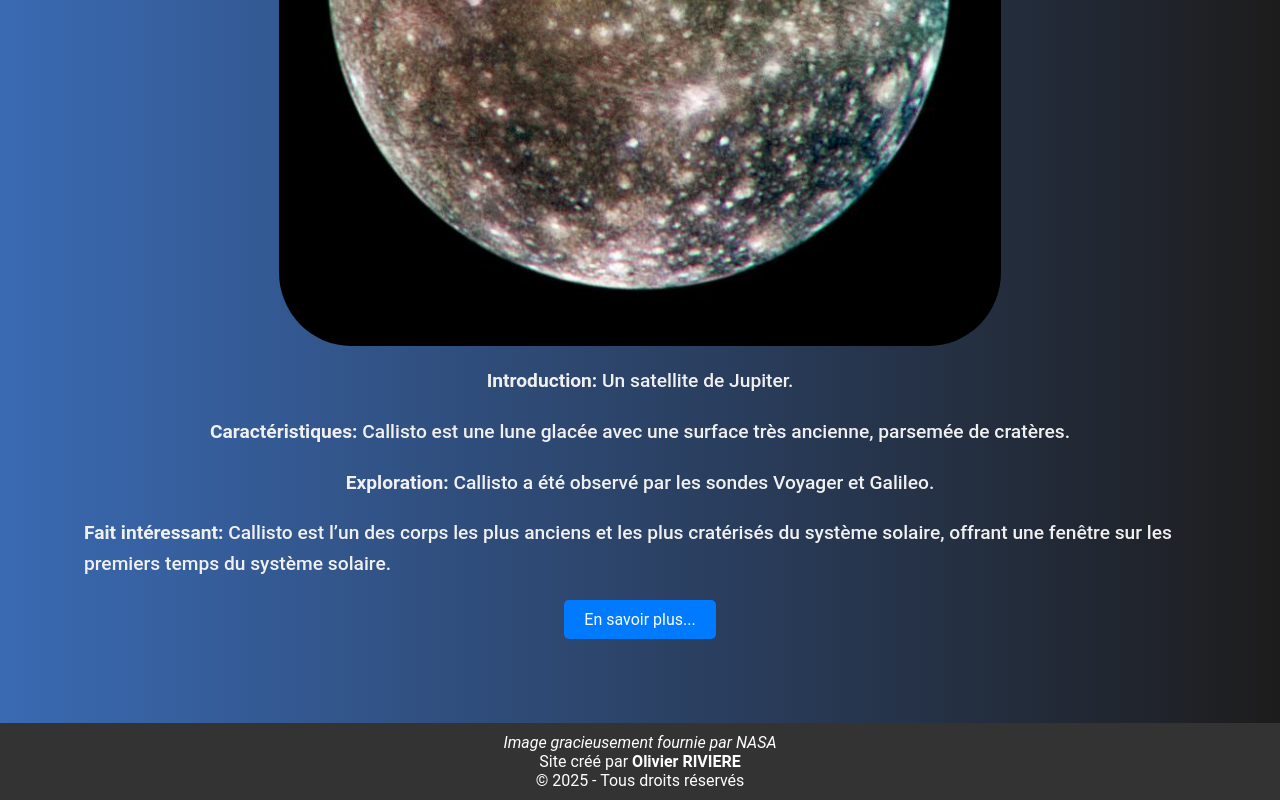
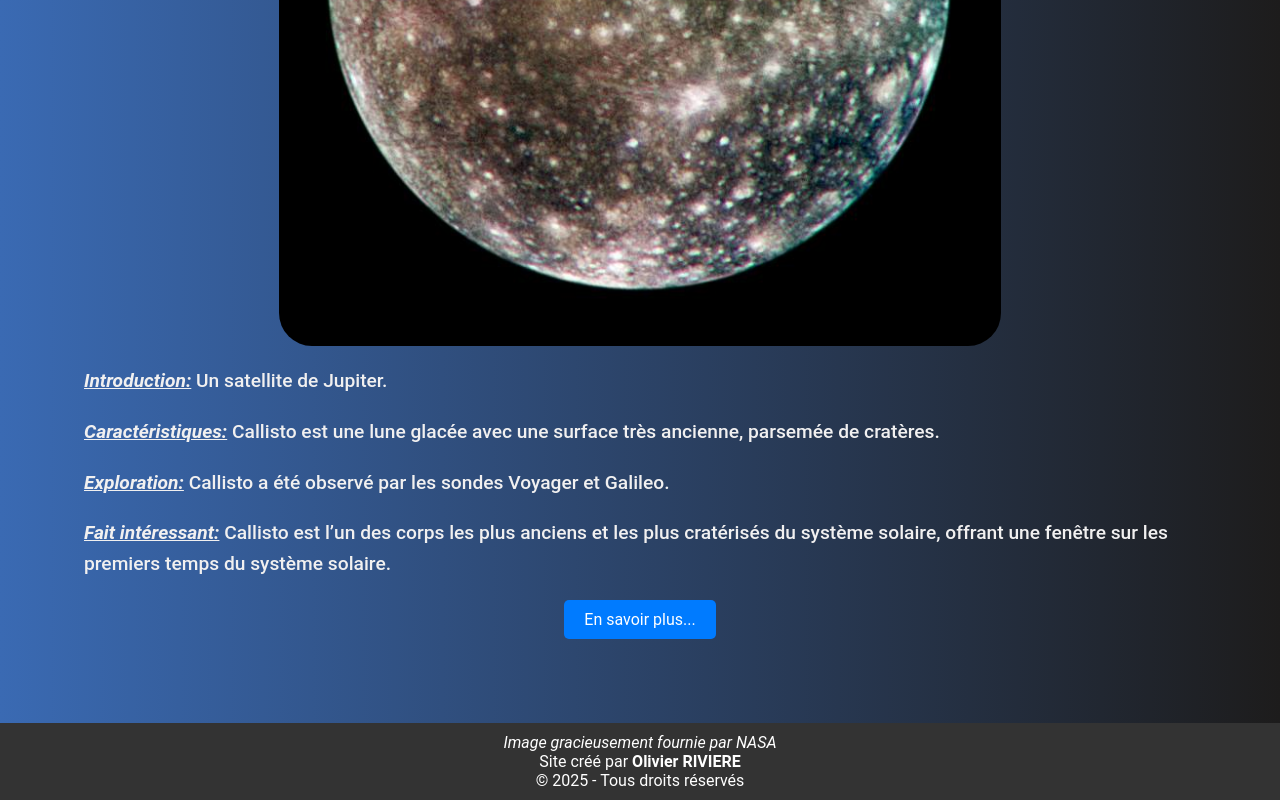
Before and after one commit to Olivier-RIVIERE/system_solar, a React (Create React App) app: page /satellites/callisto in a window 1280 px wide. Shown: the part 616-1416 px from the top of the page. Built offline with nearby package versions, Linux system fonts and the light colour scheme.

Commit message:
add info planets

```diff
--- a/src/assets/planetData.js
+++ b/src/assets/planetData.js
@@ -13,10 +13,14 @@ const planetData = [
     id: 'mars',
     name: 'Mars',
     description: {
-      intro: 'Mars, souvent appelée la planète rouge, est la quatrième planète à partir du Soleil.',
-      characteristics: 'Mars est une planète rocheuse avec des températures très froides.',
-      exploration: 'Elle a été explorée par plusieurs rovers, dont Perseverance en 2020.',
-      interestingFact: 'Mars a des volcans géants, comme Olympus Mons, le plus grand volcan du système solaire.'
+      intro:
+        "Mars, surnommée la « planète rouge » à cause de l’oxyde de fer qui recouvre sa surface, est la quatrième planète du Système solaire et orbite à environ 228 millions de kilomètres du Soleil.",
+      characteristics:
+        "Planète tellurique d’un rayon d’environ 3 390 km (un peu plus de la moitié de la Terre) et d’une gravité ~38 % de la nôtre. Atmosphère très fine composée à 95 % de CO₂, avec des tempêtes de poussière géantes, des calottes polaires de glace d’eau et de CO₂, et des variations de température de –125 °C la nuit polaire à +20 °C en plein été équatorial.",
+      exploration:
+        "Depuis Mariner 4 (1965), plus de 50 missions ont visé Mars. En 2021, Perseverance collecte des échantillons pour le programme Mars Sample Return prévu fin des années 2020. L’hélicoptère Ingenuity a réalisé le premier vol motorisé sur une autre planète. Les orbiteurs actifs, comme Mars Reconnaissance Orbiter et ExoMars TGO, cartographient surface et atmosphère. Zhurong (Chine) est en hibernation depuis 2023.",
+      interestingFact:
+        "Olympus Mons, volcan bouclier haut de 22 km, pourrait couvrir la France entière. Mars possède aussi Valles Marineris, canyon long de 4 000 km, et deux petites lunes capturées, Phobos et Deimos."
     },
     image: marsImg,
     url: 'https://fr.wikipedia.org/wiki/Mars_(plan%C3%A8te)'
@@ -25,22 +29,29 @@ const planetData = [
     id: 'jupiter',
     name: 'Jupiter',
     description: {
-      intro: 'La plus grosse planète du système solaire.',
-      characteristics: 'Jupiter est une géante gazeuse avec une composition principalement d’hydrogène et d’hélium.',
-      exploration: 'Elle a été visitée par la sonde Juno, qui étudie son atmosphère.',
-      interestingFact: 'Jupiter possède la Grande Tache Rouge, une tempête géante qui dure depuis des siècles.'
+      intro: "Jupiter, cinquième planète du Système solaire, est une géante gazeuse dont la masse dépasse deux fois celle de toutes les autres planètes réunies.",
+      characteristics:
+        "Rayon équatorial ≃ 71 500 km (11× Terre), gravité de surface ~2,5 g. Atmosphère dominée par H₂ (≈90 %) et He (≈10 %), striée de bandes nuageuses, de jets supersoniques et de tempêtes colossales. Champ magnétique immense, anneaux ténus, au moins 95 lunes confirmées dont les Galiléennes (Io, Europe, Ganymède, Callisto).",
+      exploration:
+        "Survols Pioneer 10-11 (1973-74) puis Voyager 1-2 (1979). L’orbiteur Galileo (1995-2003) a largué une sonde atmosphérique. Juno (2016-2025 +) analyse structure interne, pôles et survole Io, Europe et Ganymède. La mission européenne JUICE, lancée en 2023, rejoindra le système jovien en 2031 ; Europa Clipper suivra vers 2030.",
+      interestingFact:
+        "La Grande Tache Rouge, anticyclone large d’environ 16 000 km, dure depuis au moins 350 ans malgré un rétrécissement progressif. Jupiter rayonne plus d’énergie qu’elle n’en reçoit grâce à sa contraction gravitationnelle."
     },
     image: jupiterImg,
-    url: 'https://fr.wikipedia.org/wiki/Jupiter_(plan%C3%A8te)'
+    url: 'https://fr.wikipedia.org/wiki/Jupiter_(planète)'
   },
   {
     id: 'saturne',
     name: 'Saturne',
     description: {
-      intro: 'Une autre géante gazeuse célèbre pour ses anneaux spectaculaires.',
-      characteristics: 'Saturne est la deuxième plus grande planète du système solaire et est principalement composée de gaz.',
-      exploration: 'La sonde Cassini a étudié Saturne et ses lunes pendant plus de 13 ans.',
-      interestingFact: 'Les anneaux de Saturne sont faits de morceaux de glace et de roches, allant de la poussière aux blocs de plusieurs mètres.'
+      intro:
+        "Saturne, sixième planète à partir du Soleil, est la seconde géante gazeuse du Système solaire et l’astre le moins dense connu : elle flotterait dans l’eau !",
+      characteristics:
+        "Rayon équatorial ≃ 58 200 km (9,4 × Terre), densité 0,69 g/cm³, gravité ~1,07 g. Atmosphère ~96 % H₂ et 3 % He, coiffée de bandes nuageuses et du célèbre « hexagone » polaire. Système d’anneaux de glace et poussières, actuellement vu par la tranche lors du croisement de plan annulaire de 2025. Au moins 274 lunes confirmées, dont Titan, lune plus grande que Mercure.",
+      exploration:
+        "Cassini-Huygens (2004-2017) a cartographié la planète et posé la sonde Huygens sur Titan. La mission Dragonfly doit décoller en 2028 et atteindre Titan en 2034. Divers survols (Pioneer 11, Voyager 1-2, New Horizons) ont complété nos données.",
+      interestingFact:
+        "Les anneaux se consument lentement en « pluie d’anneaux » ; ils pourraient disparaître en quelques centaines de millions d’années, mais dès mars 2025 ils deviennent quasi invisibles depuis la Terre. "
     },
     image: saturneImg,
     url: 'https://fr.wikipedia.org/wiki/Saturne_(plan%C3%A8te)'
@@ -49,10 +60,14 @@ const planetData = [
     id: 'uranus',
     name: 'Uranus',
     description: {
-      intro: 'Une planète glacée située au-delà de Saturne.',
-      characteristics: 'Uranus est une géante de glace avec des atmosphères de méthane, d’ammoniac et de vapeur d’eau.',
-      exploration: 'La sonde Voyager 2 a effectué un survol d’Uranus en 1986, offrant les premières images détaillées de la planète.',
-      interestingFact: 'Uranus tourne sur le côté par rapport à son orbite, probablement à cause d’une collision avec un autre corps céleste.'
+      intro:
+        "Uranus, découverte en 1781, est une géante de glace bleu pâle – septième planète du Système solaire – dont l’axe est couché sur le plan orbital.",
+      characteristics:
+        "Rayon ≃ 25 360 km (4,0 × Terre), gravité 0,89 g. Atmosphère dominée par H₂/He avec ~2 % CH₄ qui lui donne sa teinte cyan. Axial tilt : 98 °, d’où des saisons de 42 ans de jour puis 42 ans de nuit par pôle. 28 lunes recensées et un système d’anneaux sombre.",
+      exploration:
+        "Seul Voyager 2 l’a survolée (janv. 1986). Le Flagship « Uranus Orbiter & Probe », mission phare du décadal 2023-2032, vise un lancement ~2031-2032 pour arrivée ~2044.",
+      interestingFact:
+        "L’inclinaison extrême s’expliquerait par un impact géant au début de l’histoire planétaire – raison probable de son noyau peu chaud et de son faible rayonnement interne."
     },
     image: uranusImg,
     url: 'https://fr.wikipedia.org/wiki/Uranus_(plan%C3%A8te)'
@@ -61,10 +76,14 @@ const planetData = [
     id: 'neptune',
     name: 'Neptune',
     description: {
-      intro: 'La huitième et dernière planète du système solaire.',
-      characteristics: 'Neptune est une géante de glace avec des vents extrêmement forts qui soufflent à plus de 2000 km/h.',
-      exploration: 'La sonde Voyager 2 est la seule à avoir survolé Neptune en 1989.',
-      interestingFact: 'Neptune possède des tempêtes, dont la plus grande, la Grande Tache Sombre, est aussi grande que la Terre.'
+      intro:
+        "Neptune, dernière planète connue, est une géante de glace bleu profond à la météo la plus violente du Système solaire.",
+      characteristics:
+        "Rayon ≃ 24 600 km (3,9 × Terre), gravité 1,14 g. Vents supersoniques dépassant 2 000 km/h et tempêtes cyclopéennes (Grandes Taches Sombres). 16 lunes identifiées, dont Triton, capturée et rétrograde.",
+      exploration:
+        "Voyager 2 l’a frôlée en août 1989, révélant ses anneaux discrets et plusieurs nouvelles lunes. Depuis, le télescope Hubble suit l’apparition de nouvelles taches sombres – la dernière détectée début 2025.",
+      interestingFact:
+        "Malgré le faible ensoleillement (30× moins que sur Terre), Neptune émet plus du double de l’énergie qu’elle reçoit, signe de chaleur interne encore mal comprise."
     },
     image: neptuneImg,
     url: 'https://fr.wikipedia.org/wiki/Neptune_(plan%C3%A8te)'
@@ -73,10 +92,14 @@ const planetData = [
     id: 'mercure',
     name: 'Mercure',
     description: {
-      intro: 'La planète la plus proche du Soleil.',
-      characteristics: 'Mercure est une petite planète rocheuse avec une surface extrêmement chaude du côté du Soleil et glacée de l’autre côté.',
-      exploration: 'La sonde MESSENGER a exploré Mercure de 2011 à 2015.',
-      interestingFact: 'Mercure a une rotation très lente et une journée sur Mercure dure 176 jours terrestres.'
+      intro:
+        "Mercure, plus proche planète du Soleil, est un petit monde de 2 440 km de rayon dépourvu d’atmosphère épaisse.",
+      characteristics:
+        "Gravité 0,38 g; jour solaire de 176 jours terrestres (résonance 3:2). Températures : +430 °C à midi, –180 °C la nuit. Exosphère ténue et champ magnétique faible.",
+      exploration:
+        "MESSENGER a cartographié Mercure (2011-2015). BepiColombo, mission ESA-JAXA, effectue ses derniers survols et entrera en orbite autour de Mercure fin 2025.",
+      interestingFact:
+        "Des dépôts d’eau glacée et de composés organiques subsistent dans les cratères polaires perpétuellement à l’ombre."
     },
     image: mercureImg,
     url: 'https://fr.wikipedia.org/wiki/Mercure_(plan%C3%A8te)'
@@ -85,10 +108,14 @@ const planetData = [
     id: 'venus',
     name: 'Vénus',
     description: {
-      intro: 'La deuxième planète la plus proche du Soleil, souvent appelée la sœur jumelle de la Terre.',
-      characteristics: 'Vénus est une planète rocheuse avec une atmosphère dense composée de dioxyde de carbone, rendant sa température extrêmement élevée.',
-      exploration: 'Vénus a été explorée par de nombreuses missions, dont la célèbre sonde soviétique Venera.',
-      interestingFact: 'Vénus tourne dans le sens inverse de la plupart des autres planètes, avec une rotation rétrograde.'
+      intro:
+        "Vénus, « étoile du berger », est la planète sœur de la Terre par la taille, mais un enfer thermique et acide à la surface.",
+      characteristics:
+        "Rayon 6 052 km, gravité 0,91 g. Atmosphère à 96 % CO₂ ; pression 92 bar ; surface ~465 °C. Rotation rétrograde très lente : 243 jours terrestres, plus longue que son année (224,7 jours).",
+      exploration:
+        "Les sondes soviétiques Venera furent les premières à se poser. Bientôt : NASA DAVINCI, VERITAS et ESA EnVision (lancements début 2030).",
+      interestingFact:
+        "À ~55 km d’altitude, température et pression deviennent « terrestres » : des micro-organismes aérobiens y sont parfois évoqués comme hypothèse de vie.",
     },
     image: venusImg,
     url: 'https://fr.wikipedia.org/wiki/V%C3%A9nus_(plan%C3%A8te)'
@@ -97,10 +124,14 @@ const planetData = [
     id: 'terre',
     name: 'La Terre',
     description: {
-      intro: 'Notre planète, la seule connue à ce jour abritant la vie.',
-      characteristics: 'La Terre est une planète rocheuse, riche en eau liquide et en une atmosphère propice à la vie.',
-      exploration: 'L’Homme a exploré la Terre depuis des milliers d’années, et a envoyé des sondes dans l’espace pour observer d’autres planètes.',
-      interestingFact: 'La Terre est la seule planète du système solaire connue pour avoir de la vie, grâce à son atmosphère et ses océans.'
+      intro:
+        "La Terre est la troisième planète et la seule où la vie est confirmée, grâce à une eau liquide abondante et une atmosphère protectrice.",
+      characteristics:
+        "Rayon moyen 6 371 km, gravité 1 g, atmosphère ~78 % N₂, 21 % O₂, 1 % Ar/CO₂. Plaques tectoniques, champ magnétique puissant et cycles climatiques régulés par l’océan.",
+      exploration:
+        "Depuis 1957, plus de 10 000 satellites ont été lancés pour observer notre planète et l’Univers. Les sondes Voyager, New Horizons et consorts représentent l’exploration indirecte de la Terre dans l’espace lointain.",
+      interestingFact:
+        "La tectonique des plaques recycle le carbone et stabilise la température sur des échelles de millions d’années – un mécanisme unique parmi les planètes connues."
     },
     image: terreImg,
     url: 'https://fr.wikipedia.org/wiki/Terre'
--- a/src/components/PlanetDetail.js
+++ b/src/components/PlanetDetail.js
@@ -14,10 +14,12 @@ const PlanetDetail = () => {
     <div className='container'>
       <h2>{planet.name}</h2>
       <img src={planet.image} alt={planet.name} />
-      <p><strong>Introduction:</strong> {planet.description.intro}</p>
-      <p><strong>Caractéristiques:</strong> {planet.description.characteristics}</p>
-      <p><strong>Exploration:</strong> {planet.description.exploration}</p>
-      <p><strong>Fait intéressant:</strong> {planet.description.interestingFact}</p>
+      <div>
+        <p><strong>Introduction:</strong> {planet.description.intro}</p>
+        <p><strong>Caractéristiques:</strong> {planet.description.characteristics}</p>
+        <p><strong>Exploration:</strong> {planet.description.exploration}</p>
+        <p><strong>Fait intéressant:</strong> {planet.description.interestingFact}</p>
+      </div>
       <a href={planet.url} target='_blank' rel='noopener noreferrer'>En savoir plus...</a>
     </div>
   )
--- a/src/components/SatellitesDetail.js
+++ b/src/components/SatellitesDetail.js
@@ -13,10 +13,12 @@ const SatellitesDetail = () => {
     <div className='container'>
       <h2>{satelite.name}</h2>
       <img src={satelite.image} alt={satelite.name} />
-      <p><strong>Introduction:</strong> {satelite.description.intro}</p>
-      <p><strong>Caractéristiques:</strong> {satelite.description.characteristics}</p>
-      <p><strong>Exploration:</strong> {satelite.description.exploration}</p>
-      <p><strong>Fait intéressant:</strong> {satelite.description.interestingFact}</p>
+      <div>
+        <p><strong>Introduction:</strong> {satelite.description.intro}</p>
+        <p><strong>Caractéristiques:</strong> {satelite.description.characteristics}</p>
+        <p><strong>Exploration:</strong> {satelite.description.exploration}</p>
+        <p><strong>Fait intéressant:</strong> {satelite.description.interestingFact}</p>
+      </div>
       <a href={satelite.url} target='_blank' rel='noopener noreferrer'>En savoir plus...</a>
     </div>
   )
--- a/src/index.css
+++ b/src/index.css
@@ -7,7 +7,8 @@
   scroll-behavior: smooth;
 }
 
-html, body {
+html,
+body {
   height: 100%;
 }
 
@@ -70,7 +71,7 @@ body {
   margin-left: 10px;
 }
 
-.header nav .menu .accueil a{
+.header nav .menu .accueil a {
   color: #f1f0f0;
 }
 
@@ -99,7 +100,7 @@ body {
   flex-direction: column;
   gap: 10px;
   position: absolute;
-  top: 60px;
+  top: 35px;
   background-color: #f1f0f0;
   padding: 20px;
   box-shadow: 0 2px 8px rgba(0, 0, 0, 0.1);
@@ -122,6 +123,9 @@ body {
   height: auto;
   width: auto;
   margin: 20px 0;
+  border-radius: 33px 33px 33px 33px;
+  -webkit-border-radius: 33px 33px 33px 33px;
+  -moz-border-radius: 33px 33px 33px 33px;
 }
 
 .home h2 {
@@ -153,6 +157,7 @@ body {
   align-items: center;
   margin: 5% auto;
   padding: 20px;
+  text-align: left;
 }
 
 .container h2 {
@@ -167,7 +172,9 @@ body {
   height: auto;
   width: auto;
   margin-bottom: 20px;
-  border-radius: 10%;
+  border-radius: 33px 33px 33px 33px;
+  -webkit-border-radius: 33px 33px 33px 33px;
+  -moz-border-radius: 33px 33px 33px 33px;
 }
 
 .container p {
@@ -175,6 +182,11 @@ body {
   font-weight: 500;
   margin-bottom: 20px;
   line-height: 1.6;
+}
+
+.container strong {
+  font-style: italic;
+  text-decoration: underline;
 }
 
 .container a {
@@ -302,16 +314,20 @@ footer {
     color: #f1f0f0;
   }
 
-  .home h2, .container h2,
-  .home h3, .container h3 {
+  .home h2,
+  .container h2,
+  .home h3,
+  .container h3 {
     font-size: 1.4rem;
   }
 
-  .home p, .container p {
+  .home p,
+  .container p {
     font-size: 1rem;
   }
 
-  .home img, .container img {
+  .home img,
+  .container img {
     max-width: 80%;
   }
 }
@@ -320,19 +336,25 @@ footer {
   h1 {
     font-size: 1.2rem;
   }
+
   nav {
     display: none;
   }
-  .home h2, .container h2,
-  .home h3, .container h3 {
+
+  .home h2,
+  .container h2,
+  .home h3,
+  .container h3 {
     font-size: 1.1rem;
   }
 
-  .home p, .container p {
+  .home p,
+  .container p {
     font-size: 0.9rem;
   }
 
-  .home img, .container img {
+  .home img,
+  .container img {
     max-width: 90%;
   }
 
```
